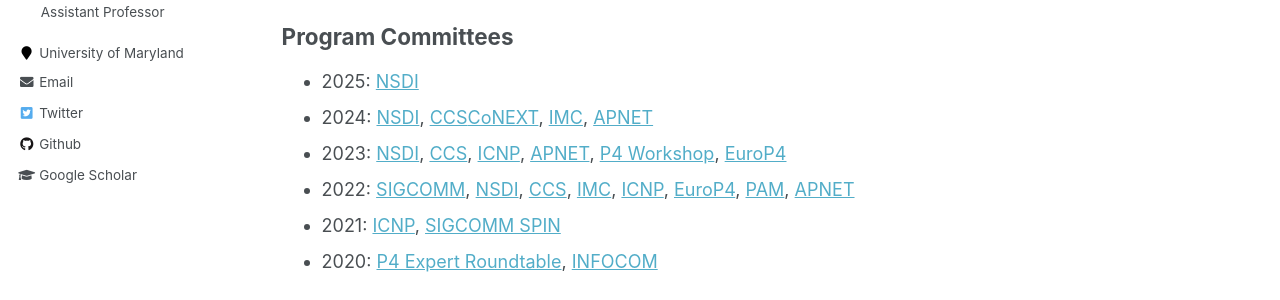
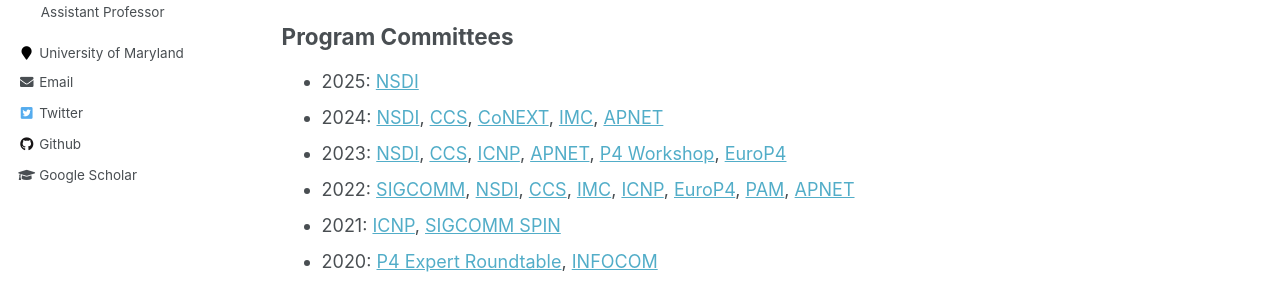
Before and after one commit to zaoxing/zaoxing.github.io, a Jekyll site: the page built from _pages/service.md, in a window 1280 px wide and 1009 px high. Shown: the part 365-665 px from the top of the window. Built offline with Jekyll 4.4.1, drawn with Linux system fonts in a browser that asks for light colours; comment, search, counter and statistics services are not loaded.

```diff
--- a/_pages/service.md
+++ b/_pages/service.md
@@ -14,7 +14,7 @@ Organization
 Program Committees
 ---
 * 2025: [NSDI](https://www.usenix.org/conference/nsdi25)
-* 2024: [NSDI](https://www.usenix.org/conference/nsdi24/call-for-papers), [CCS](https://www.sigsac.org/ccs/CCS2024/)[CoNEXT](https://conferences.sigcomm.org/co-next/2024/), [IMC](https://conferences.sigcomm.org/imc/2024/), [APNET](https://conferences.sigcomm.org/events/apnet2024/)
+* 2024: [NSDI](https://www.usenix.org/conference/nsdi24/call-for-papers), [CCS](https://www.sigsac.org/ccs/CCS2024/), [CoNEXT](https://conferences.sigcomm.org/co-next/2024/), [IMC](https://conferences.sigcomm.org/imc/2024/), [APNET](https://conferences.sigcomm.org/events/apnet2024/)
 * 2023: [NSDI](https://www.usenix.org/conference/nsdi23/call-for-papers), [CCS](https://www.sigsac.org/ccs/CCS2023/), [ICNP](https://icnp23.cs.ucr.edu/), [APNET](https://conferences.sigcomm.org/events/apnet2023/), [P4 Workshop](https://opennetworking.org/events/2023-p4-workshop/), [EuroP4](https://opennetworking.org/events/euro-p4-2023/)
 * 2022: [SIGCOMM](https://conferences.sigcomm.org/sigcomm/2022/tpc.html), [NSDI](https://www.usenix.org/conference/nsdi22/call-for-papers), [CCS](https://www.sigsac.org/ccs/CCS2022/program-committee.html), [IMC](https://conferences.sigcomm.org/imc/2022), [ICNP](https://icnp22.cs.ucr.edu/), [EuroP4](https://opennetworking.org/events/euro-p4-2022/), [PAM](https://pam2022.nl/), [APNET](https://conferences.sigcomm.org/events/apnet2022/index.html)
 * 2021: [ICNP](https://icnp21.cs.ucr.edu/tpc.html), [SIGCOMM SPIN](https://conferences.sigcomm.org/sigcomm/2021/workshop-spin.html)
```
